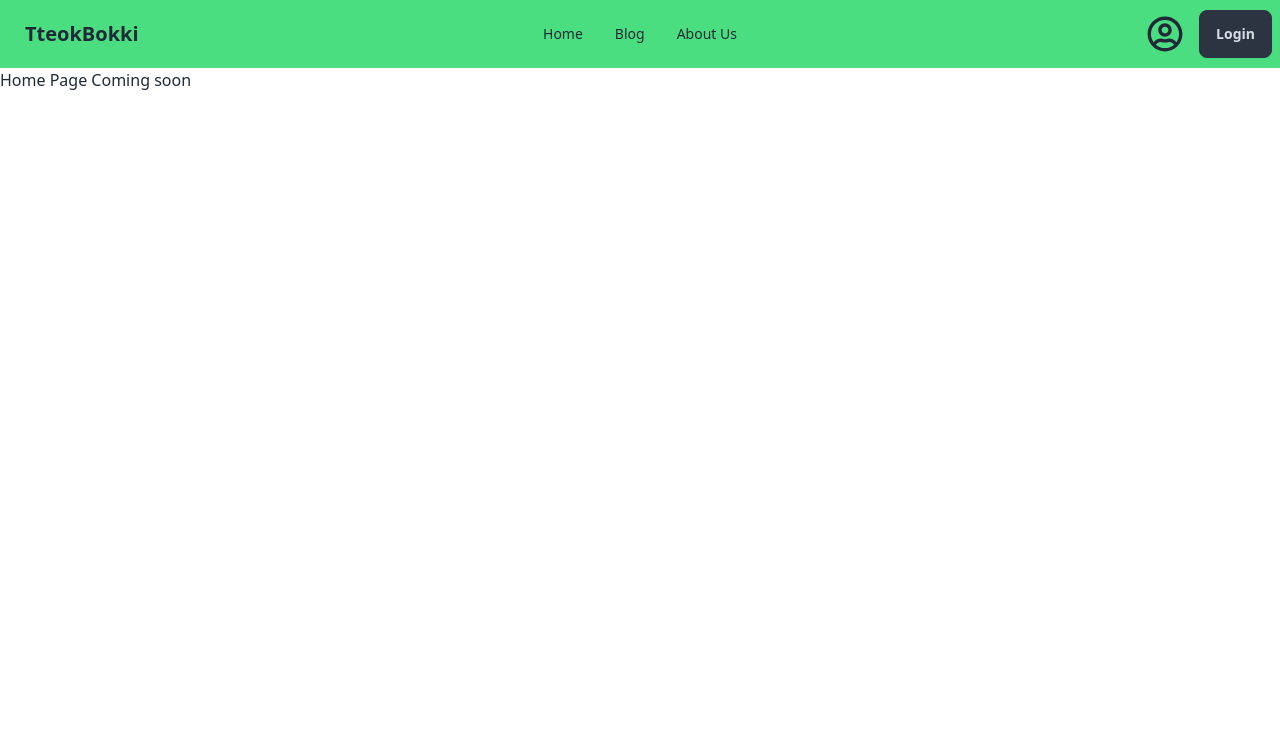
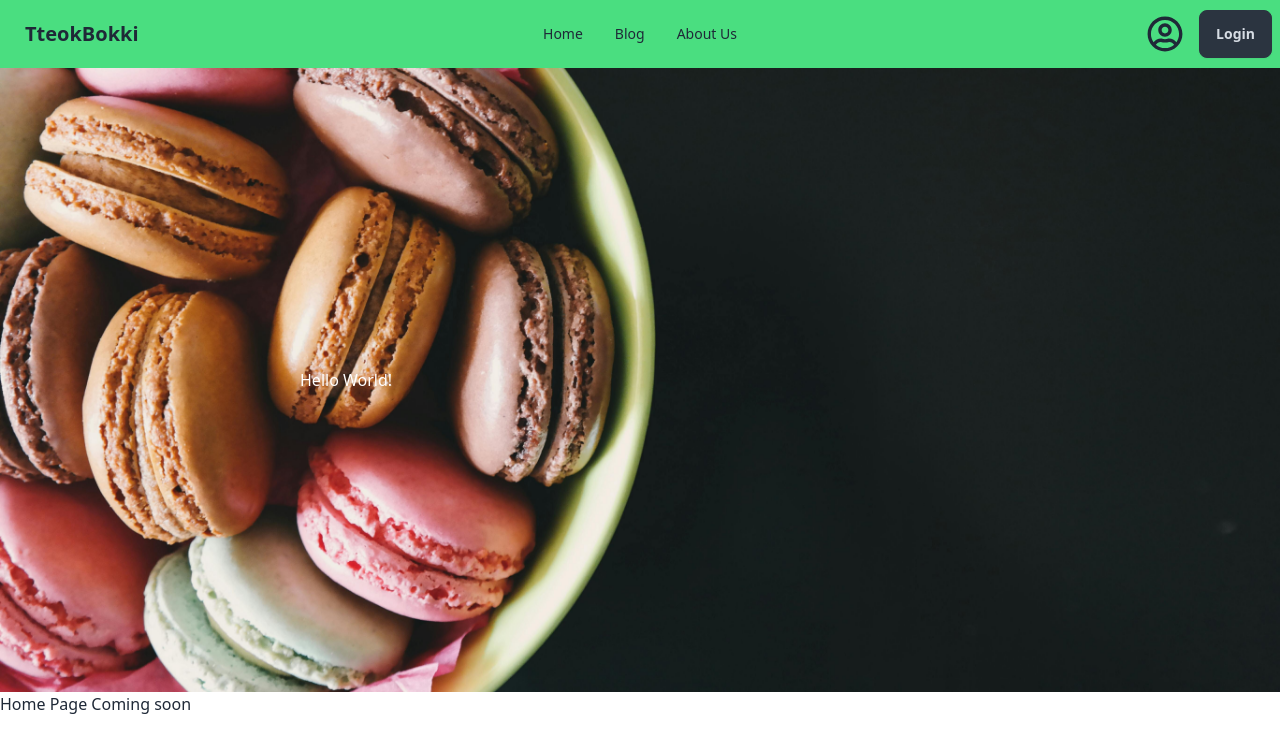
Before and after one commit to kawsaruddin450/chef-recipe-hunter, a React (Vite) app: page / in a window 1280 px wide. Shown: the top 752 px of the page. Built offline with nearby package versions, Linux system fonts and the light colour scheme.

Commit message:
banner background image implement

```diff
--- a/src/main.jsx
+++ b/src/main.jsx
@@ -1,6 +1,5 @@
 import { StrictMode } from 'react'
 import { createRoot } from 'react-dom/client'
-import App from './App.jsx'
 import './index.css'
 import { RouterProvider } from 'react-router-dom'
 import router from './routes/routes.jsx'
--- /dev/null
+++ b/src/pages/Home/Banner/Banner.jsx
@@ -0,0 +1,19 @@
+import React from 'react';
+import background from '../../../../public/home_banner.jpg'
+
+const Banner = () => {
+    return (
+        <div style={{
+            backgroundImage: `url(${background})`,
+            backgroundPosition: 'center',
+            backgroundRepeat: 'no-repeat',
+            backgroundSize: 'cover',
+            padding: '300px',
+            color: 'white',
+        }} >
+            <h1>Hello World!</h1>
+        </div>
+    );
+};
+
+export default Banner;
--- a/src/pages/Home/Home/Home.jsx
+++ b/src/pages/Home/Home/Home.jsx
@@ -1,9 +1,11 @@
 import React from 'react';
 import Header from '../../Shared/Header/Header';
+import Banner from '../Banner/Banner';
 
 const Home = () => {
     return (
         <div>
+            <Banner></Banner>
             <h1>Home Page Coming soon</h1>
         </div>
     );
--- a/tailwind.config.js
+++ b/tailwind.config.js
@@ -7,7 +7,11 @@ export default {
     "./src/**/*.{js,ts,jsx,tsx}",
   ],
   theme: {
-    extend: {},
+    extend: {
+      backgroundImage: {
+        'home-bg': ('/home_banner.jpg')
+      }
+    },
   },
   plugins: [
     daisyui,
```
Also changed, not shown: public/home_banner.jpg (added).
